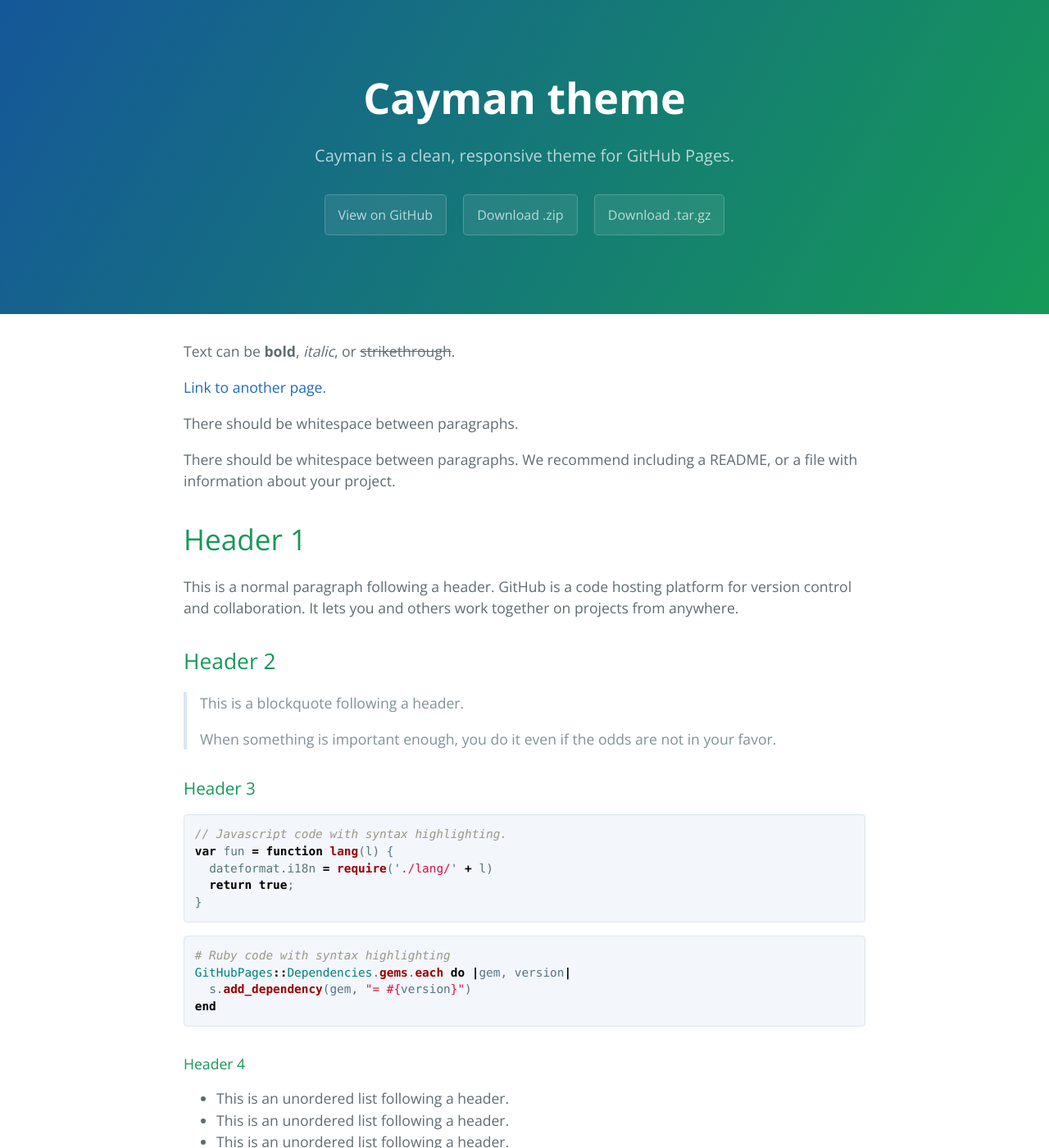
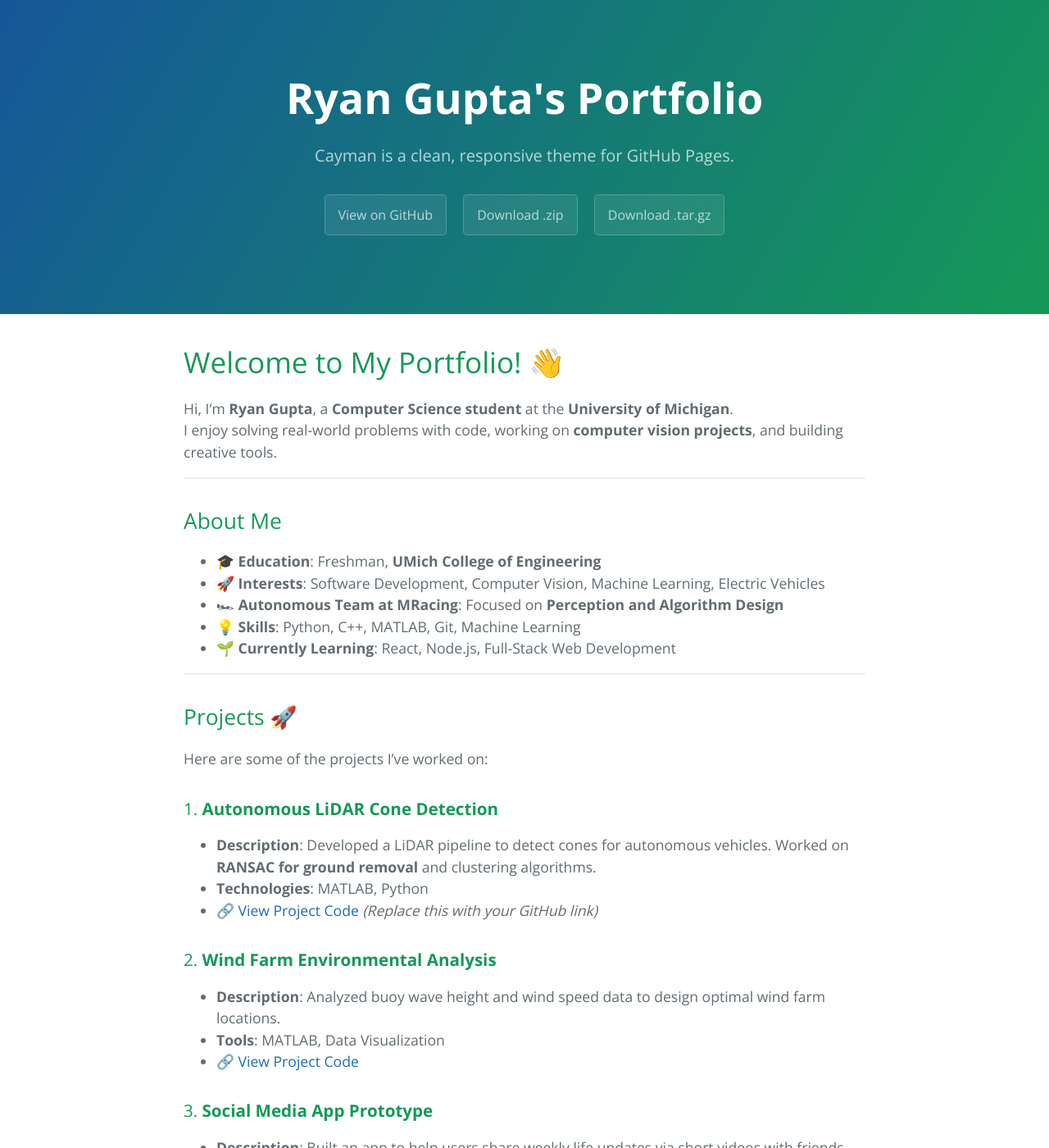
Before and after one commit to rryyan21/github-portfolio, a Jekyll site: the page built from index.md, in a window 1280 px wide and 1400 px high. Shown: the whole window at 82% size. Built offline with Jekyll 4.4.1, drawn with Linux system fonts in a browser that asks for light colours; some of the changed text lies outside the part shown.

Commit message:
Updated portfolio content

````diff
--- a/index.md
+++ b/index.md
@@ -1,123 +1,79 @@
 ---
 layout: default
+title: Ryan Gupta's Portfolio
 ---
 
-Text can be **bold**, _italic_, or ~~strikethrough~~.
+# Welcome to My Portfolio! 👋
 
-[Link to another page](./another-page.html).
+Hi, I'm **Ryan Gupta**, a **Computer Science student** at the **University of Michigan**.
+I enjoy solving real-world problems with code, working on **computer vision projects**, and building creative tools.
 
-There should be whitespace between paragraphs.
+---
 
-There should be whitespace between paragraphs. We recommend including a README, or a file with information about your project.
+## About Me
 
-# Header 1
+- 🎓 **Education**: Freshman, **UMich College of Engineering**
+- 🚀 **Interests**: Software Development, Computer Vision, Machine Learning, Electric Vehicles
+- 🏎 **Autonomous Team at MRacing**: Focused on **Perception and Algorithm Design**
+- 💡 **Skills**: Python, C++, MATLAB, Git, Machine Learning
+- 🌱 **Currently Learning**: React, Node.js, Full-Stack Web Development
 
-This is a normal paragraph following a header. GitHub is a code hosting platform for version control and collaboration. It lets you and others work together on projects from anywhere.
+---
 
-## Header 2
+## Projects 🚀
 
-> This is a blockquote following a header.
->
-> When something is important enough, you do it even if the odds are not in your favor.
+Here are some of the projects I've worked on:
 
-### Header 3
+### 1. **Autonomous LiDAR Cone Detection**
 
-```js
-// Javascript code with syntax highlighting.
-var fun = function lang(l) {
-  dateformat.i18n = require('./lang/' + l)
-  return true;
-}
-```
+- **Description**: Developed a LiDAR pipeline to detect cones for autonomous vehicles. Worked on **RANSAC for ground removal** and clustering algorithms.
+- **Technologies**: MATLAB, Python
+- [🔗 View Project Code](#) _(Replace this with your GitHub link)_
 
-```ruby
-# Ruby code with syntax highlighting
-GitHubPages::Dependencies.gems.each do |gem, version|
-  s.add_dependency(gem, "= #{version}")
-end
-```
+### 2. **Wind Farm Environmental Analysis**
 
-#### Header 4
+- **Description**: Analyzed buoy wave height and wind speed data to design optimal wind farm locations.
+- **Tools**: MATLAB, Data Visualization
+- [🔗 View Project Code](#)
 
-*   This is an unordered list following a header.
-*   This is an unordered list following a header.
-*   This is an unordered list following a header.
+### 3. **Social Media App Prototype**
 
-##### Header 5
+- **Description**: Built an app to help users share weekly life updates via short videos with friends.
+- **Technologies**: React, Node.js, GitHub for version control
+- [🔗 View Project Repository](#)
 
-1.  This is an ordered list following a header.
-2.  This is an ordered list following a header.
-3.  This is an ordered list following a header.
+---
 
-###### Header 6
+## Skills 💻
 
-| head1        | head two          | three |
-|:-------------|:------------------|:------|
-| ok           | good swedish fish | nice  |
-| out of stock | good and plenty   | nice  |
-| ok           | good `oreos`      | hmm   |
-| ok           | good `zoute` drop | yumm  |
+| **Programming**     | Python, C++, MATLAB               |
+| ------------------- | --------------------------------- |
+| **Web Development** | React, Node.js                    |
+| **Tools**           | Git, GitHub, NoMachine            |
+| **Data Analysis**   | MATLAB, Pandas, NumPy             |
+| **Specialties**     | Computer Vision, Algorithm Design |
 
-### There's a horizontal rule below this.
+---
 
-* * *
+## Experience 🌟
 
-### Here is an unordered list:
+### **MRacing - Autonomous Team**
 
-*   Item foo
-*   Item bar
-*   Item baz
-*   Item zip
+_Computer Programmer | Perception and Algorithm Design_
 
-### And an ordered list:
+- Developed LiDAR cone detection pipelines and optimized point cloud processing.
+- Collaborated with team members to improve autonomous perception capabilities.
 
-1.  Item one
-1.  Item two
-1.  Item three
-1.  Item four
+---
 
-### And a nested list:
+## Contact 📫
 
-- level 1 item
-  - level 2 item
-  - level 2 item
-    - level 3 item
-    - level 3 item
-- level 1 item
-  - level 2 item
-  - level 2 item
-  - level 2 item
-- level 1 item
-  - level 2 item
-  - level 2 item
-- level 1 item
+Feel free to reach out to me:
 
-### Small image
+- **GitHub**: [ryryan21](https://github.com/ryryan21)
+- **LinkedIn**: [Your LinkedIn URL](#) _(Replace this with your actual LinkedIn)_
+- **Email**: [ryangupta@umich.edu](mailto:ryangupta@umich.edu)
 
-![Octocat](https://github.githubassets.com/images/icons/emoji/octocat.png)
+---
 
-### Large image
-
-![Branching](https://guides.github.com/activities/hello-world/branching.png)
-
-
-### Definition lists can be used with HTML syntax.
-
-<dl>
-<dt>Name</dt>
-<dd>Godzilla</dd>
-<dt>Born</dt>
-<dd>1952</dd>
-<dt>Birthplace</dt>
-<dd>Japan</dd>
-<dt>Color</dt>
-<dd>Green</dd>
-</dl>
-
-```
-Long, single-line code blocks should not wrap. They should horizontally scroll if they are too long. This line should be long enough to demonstrate this.
-```
-
-```
-The final element.
-```
+Thanks for visiting my portfolio! 🚀
````
